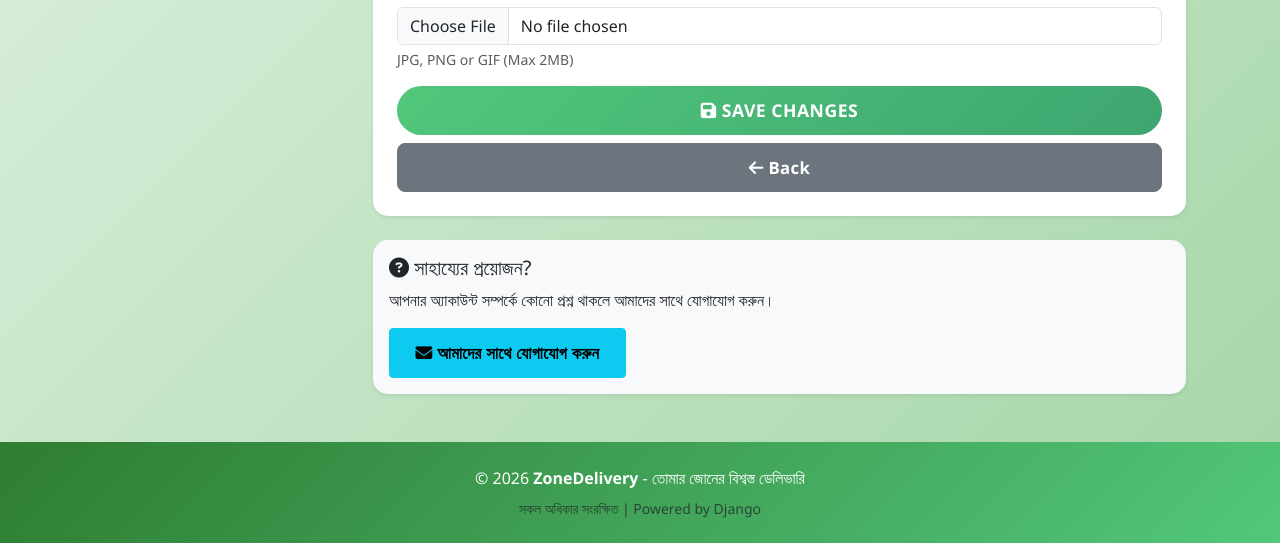
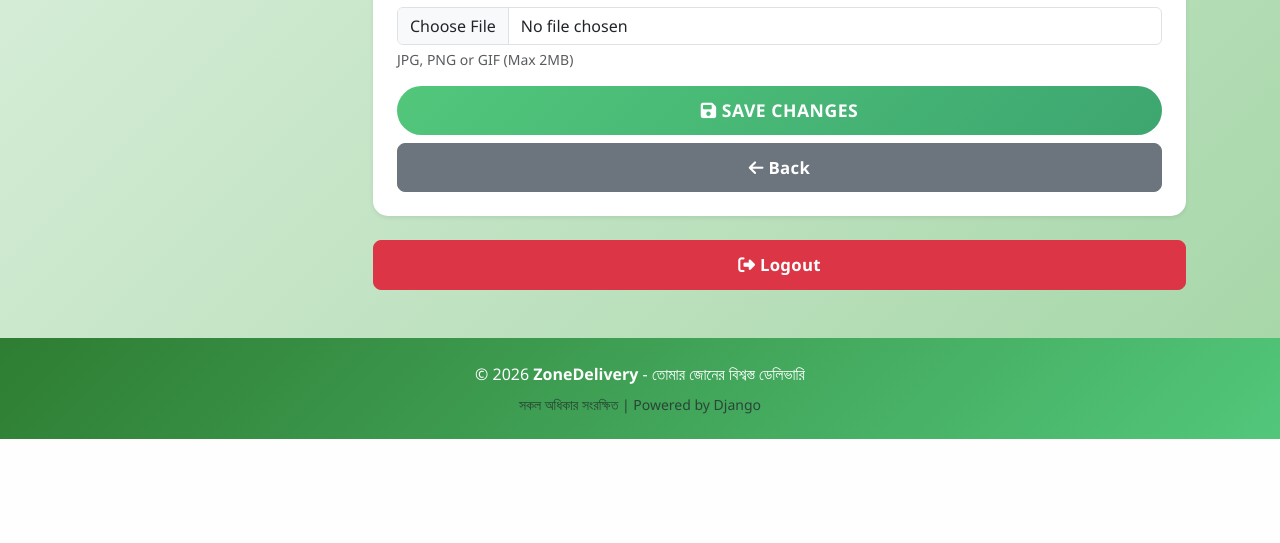
Before and after one commit to fahadhossenbappy123-crypto/DelevaryZone, a Django app: page /profile/ in a window 1280 px wide. Shown: the part 706-1249 px from the top of the page. After the commit the page ends 1145 px from the top, so only its background shows below. Run offline with Django 5.2, Linux system fonts and the light colour scheme; the visitor is signed in with stand-in values (Sample User, id 1); data comes from the database, SQL or seed files in the repository; data that the repository does not hold is empty.

Commit message:
fix: remove alerts from bottom nav and add logout button to profile page

```diff
--- a/shop/templates/shop/base.html
+++ b/shop/templates/shop/base.html
@@ -877,7 +877,6 @@
                 function displayNotifications(notifications, unreadCount) {
                     const notificationList = document.getElementById('notificationList');
                     const badgeDesktop = document.getElementById('notificationBadgeDesktop');
-                    const badgeMobile = document.getElementById('notificationBadgeMobile');
                     const badgeMobileTop = document.getElementById('notificationBadgeMobileTop');
 
                     // Update desktop badge
@@ -886,16 +885,6 @@
                         badgeDesktop.style.display = 'block';
                     } else {
                         badgeDesktop.style.display = 'none';
-                    }
-
-                    // Update mobile bottom nav badge
-                    if (badgeMobile) {
-                        if (unreadCount > 0) {
-                            badgeMobile.textContent = unreadCount;
-                            badgeMobile.classList.add('active');
-                        } else {
-                            badgeMobile.classList.remove('active');
-                        }
                     }
 
                     // Update mobile top navbar badge
@@ -1207,16 +1196,6 @@
     <!-- Bottom Navigation Bar for Mobile -->
     <nav class="bottom-nav d-md-none">
         <div class="nav-items">
-            <!-- FOR AUTHENTICATED USERS - Notification Button (Visible for all) -->
-            {% if user.is_authenticated %}
-                <!-- Notifications -->
-                <button class="nav-item-btn" id="bottomNavNotification" onclick="openNotificationModal()" style="border: none; background: none; position: relative;">
-                    <i class="fas fa-bell"></i>
-                    <span class="notification-badge" id="notificationBadgeMobile">0</span>
-                    <span>Alerts</span>
-                </button>
-            {% endif %}
-
             <!-- FOR CUSTOMERS -->
             {% if user.is_authenticated and user.profile.role == 'customer' %}
                 <!-- Home -->
--- a/shop/templates/shop/profile.html
+++ b/shop/templates/shop/profile.html
@@ -108,14 +108,12 @@
                 </div>
             </div>
 
-            <!-- Additional Info -->
+            <!-- Logout Button -->
             <div class="mt-4">
-                <div class="card shadow-sm border-0 bg-light" style="border-radius: 15px;">
-                    <div class="card-body">
-                        <h5 class="card-title"><i class="fas fa-question-circle"></i> সাহায্যের প্রয়োজন?</h5>
-                        <p class="card-text">আপনার অ্যাকাউন্ট সম্পর্কে কোনো প্রশ্ন থাকলে আমাদের সাথে যোগাযোগ করুন।</p>
-                        <a href="#" class="btn btn-info btn-sm"><i class="fas fa-envelope"></i> আমাদের সাথে যোগাযোগ করুন</a>
-                    </div>
+                <div class="d-grid">
+                    <a href="{% url 'logout' %}" class="btn btn-danger btn-lg fw-bold">
+                        <i class="fas fa-sign-out-alt"></i> Logout
+                    </a>
                 </div>
             </div>
         </div>
```
